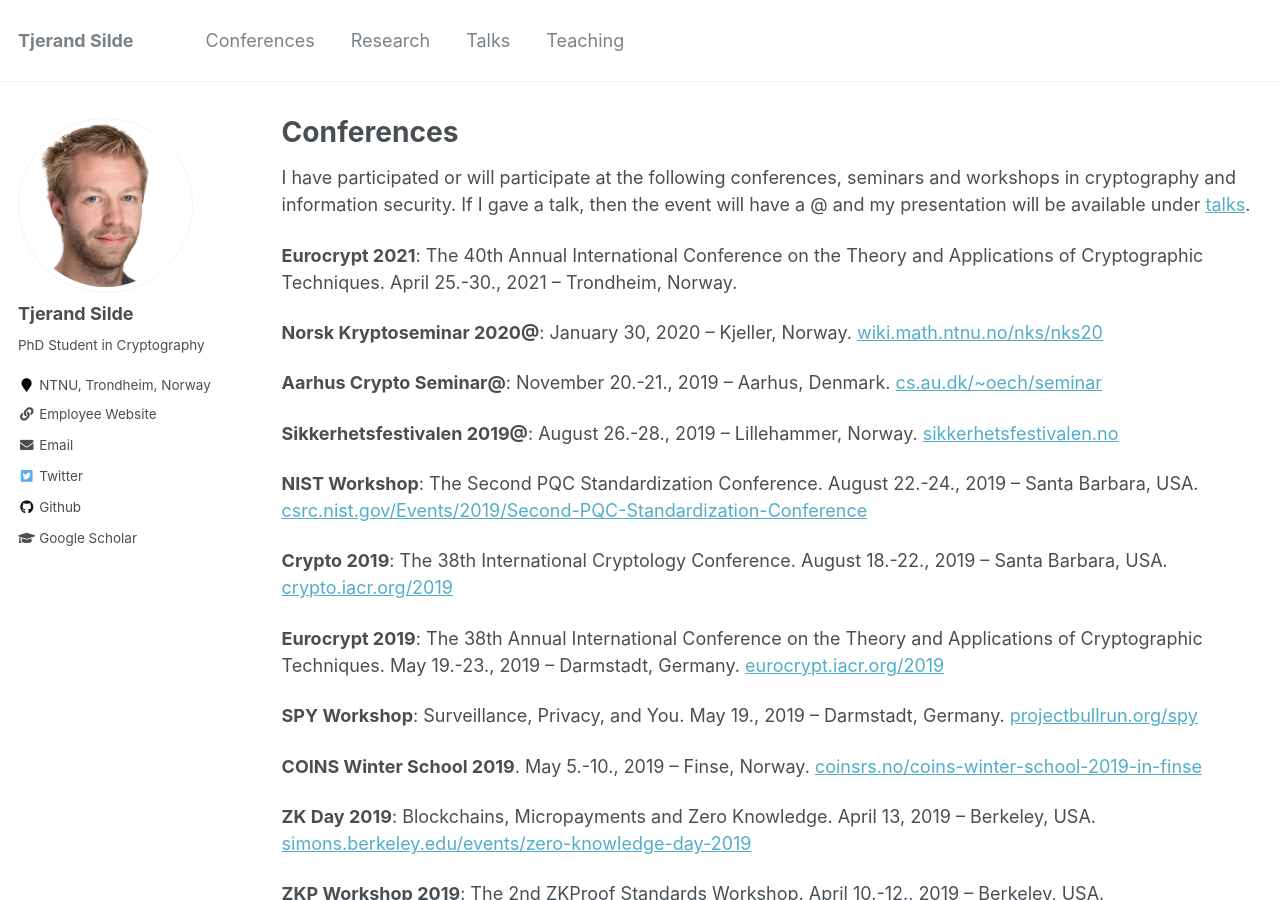
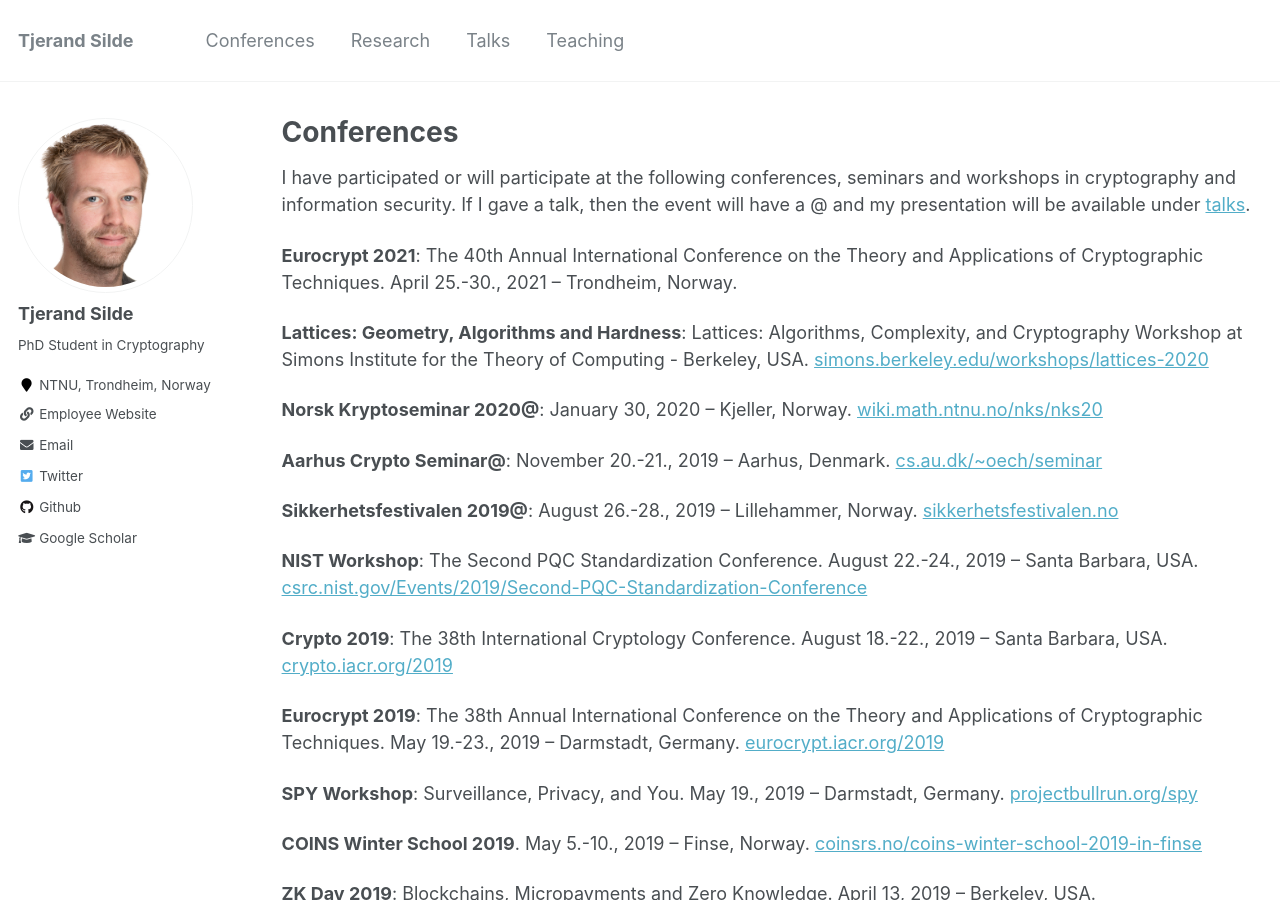
Before and after one commit to tjesi/tjesi.github.io, a Jekyll site: the page built from _pages/conferences.md, in a window 1280 px wide and 900 px high. Built offline with Jekyll 4.4.1, drawn with Linux system fonts in a browser that asks for light colours.

Commit message:
Update conferences.md

```diff
--- a/_pages/conferences.md
+++ b/_pages/conferences.md
@@ -8,6 +8,8 @@ author_profile: true
 I have participated or will participate at the following conferences, seminars and workshops in cryptography and information security. If I gave a talk, then the event will have a @ and my presentation will be available under [talks](https://tjerandsilde.no/talks).
 
 **Eurocrypt 2021**: The 40th Annual International Conference on the Theory and Applications of Cryptographic Techniques. April 25.-30., 2021 – Trondheim, Norway.
+
+**Lattices: Geometry, Algorithms and Hardness**: Lattices: Algorithms, Complexity, and Cryptography Workshop at Simons Institute for the Theory of Computing - Berkeley, USA. [simons.berkeley.edu/workshops/lattices-2020](https://simons.berkeley.edu/workshops/lattices-2020)
 
 **Norsk Kryptoseminar 2020@**: January 30, 2020 – Kjeller, Norway. [wiki.math.ntnu.no/nks/nks20](https://wiki.math.ntnu.no/nks/nks20)
 
```
